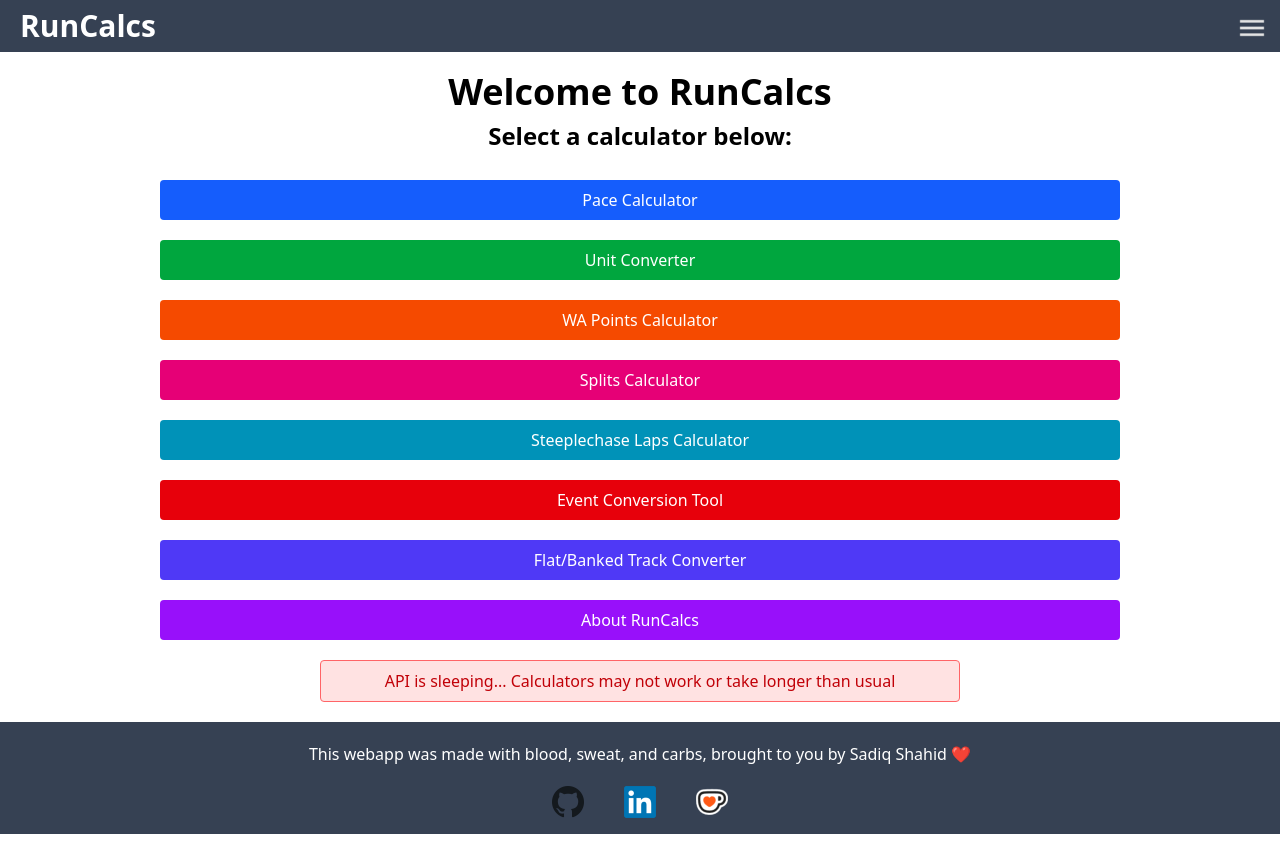
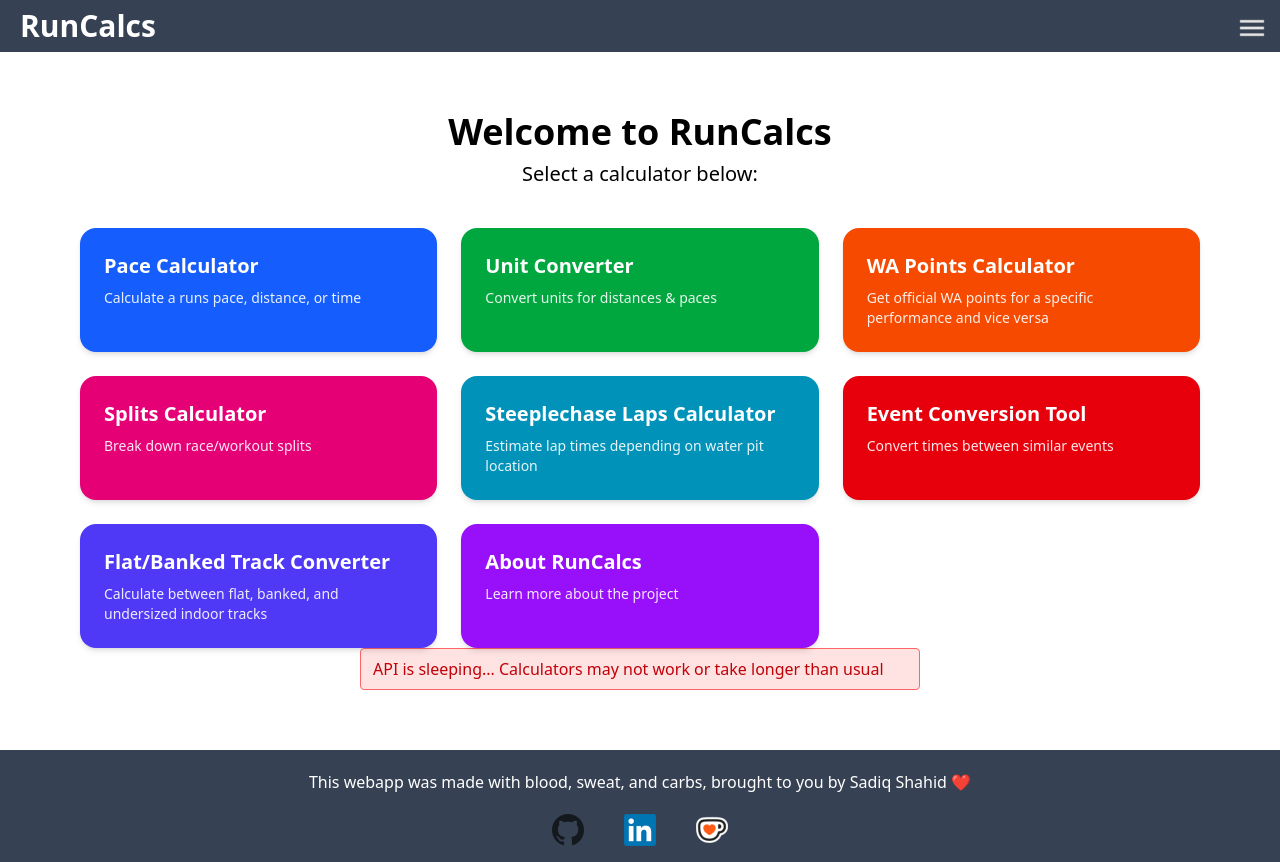
Before and after one commit to Spherical-S/RunCalcs, a React (Vite) app in the folder frontend/: page / in a window 1280 px wide. Before the commit the page ends 834 px from the top, so only its background shows below. Built offline with nearby package versions, Linux system fonts and the light colour scheme; no server answers.

Commit message:
Home page renovation

```diff
--- a/frontend/src/components/HomeNavigationButton.tsx
+++ b/frontend/src/components/HomeNavigationButton.tsx
@@ -2,19 +2,18 @@ import { Link } from "react-router-dom";
 
 type propTypes = {
     label: string,
+    description?: string,
     color: string,
     hoverColor: string,
     redirect: string
 }
 
-export default function({label, color, hoverColor, redirect}: propTypes){
+export default function HomeNavigationButton({label, description, color, hoverColor, redirect}: propTypes){
 
     return(
-        <div>
-            <Link to={redirect} className="">
-                <button className={`w-3/4 px-5 py-2 ${color} text-white rounded cursor-pointer mb-3 ${hoverColor}`}>{label}</button>
-            </Link>
-        </div>
+        <Link to={redirect} className={`rounded-2xl shadow-md p-6 text-white ${color} ${hoverColor} transform transition duration-200 hover:scale-105`}>
+            <h3 className="text-xl font-semibold mb-2">{label}</h3>{description && <p className="text-sm opacity-90">{description}</p>}
+        </Link>
     );
 
 }
--- a/frontend/src/pages/Home.tsx
+++ b/frontend/src/pages/Home.tsx
@@ -22,28 +22,31 @@ export default function Home() {
             });
     }, []);
 
-    return(
+    return (
+        <div className="max-w-6xl mx-auto px-4 py-10">
+            <h1 className="font-sans font-bold text-4xl text-center mb-2">
+                Welcome to RunCalcs
+            </h1>
+            <p className="font-sans font-medium text-xl text-center mb-10">
+                Select a calculator below:
+            </p>
 
-        <div className="flex flex-col gap-2 text-center">
-            <h1 className="font-sans font-bold text-4xl">Welcome to RunCalcs</h1>
-
-            <p className="font-sans font-semibold text-2xl mb-5">Select a calculator below:</p>
-
-            <HomeNavigationButton label="Pace Calculator" color="bg-blue-600" hoverColor="hover:bg-blue-800" redirect="/pace"/>
-            <HomeNavigationButton label="Unit Converter" color="bg-green-600" hoverColor="hover:bg-green-800" redirect="/units"/>
-            <HomeNavigationButton label="WA Points Calculator" color="bg-orange-600" hoverColor="hover:bg-orange-800" redirect="/wa-points"/>
-            <HomeNavigationButton label="Splits Calculator" color="bg-pink-600" hoverColor="hover:bg-pink-800" redirect="/splits"/>
-            <HomeNavigationButton label="Steeplechase Laps Calculator" color="bg-cyan-600" hoverColor="hover:bg-cyan-800" redirect="/steeple-laps"/>
-            <HomeNavigationButton label="Event Conversion Tool" color="bg-red-600" hoverColor="hover:bg-red-800" redirect="/events"/>
-            <HomeNavigationButton label="Flat/Banked Track Converter" color="bg-indigo-600" hoverColor="hover:bg-indigo-800" redirect="/flat-banked-track"/>
-            <HomeNavigationButton label="About RunCalcs" color="bg-purple-600" hoverColor="hover:bg-purple-800" redirect="/about"/>
+            <div className="grid gap-6 sm:grid-cols-2 lg:grid-cols-3">
+                <HomeNavigationButton label="Pace Calculator" description="Calculate a runs pace, distance, or time" color="bg-blue-600" hoverColor="hover:bg-blue-700" redirect="/pace" />
+                <HomeNavigationButton label="Unit Converter" description="Convert units for distances & paces" color="bg-green-600" hoverColor="hover:bg-green-700" redirect="/units" />
+                <HomeNavigationButton label="WA Points Calculator" description="Get official WA points for a specific performance and vice versa" color="bg-orange-600" hoverColor="hover:bg-orange-700" redirect="/wa-points" />
+                <HomeNavigationButton label="Splits Calculator" description="Break down race/workout splits" color="bg-pink-600" hoverColor="hover:bg-pink-700" redirect="/splits" />
+                <HomeNavigationButton label="Steeplechase Laps Calculator" description="Estimate lap times depending on water pit location" color="bg-cyan-600" hoverColor="hover:bg-cyan-700" redirect="/steeple-laps" />
+                <HomeNavigationButton label="Event Conversion Tool" description="Convert times between similar events" color="bg-red-600" hoverColor="hover:bg-red-700" redirect="/events" />
+                <HomeNavigationButton label="Flat/Banked Track Converter" description="Calculate between flat, banked, and undersized indoor tracks" color="bg-indigo-600" hoverColor="hover:bg-indigo-700" redirect="/flat-banked-track" />
+                <HomeNavigationButton label="About RunCalcs" description="Learn more about the project" color="bg-purple-600" hoverColor="hover:bg-purple-700" redirect="/about" />
+            </div>
 
             {errorMessage && (
                 <div className="w-1/2 bg-red-100 border border-red-400 text-red-700 px-3 py-2 rounded mx-auto">{errorMessage}</div>
             )}
 
         </div>
-
     );
 
 }
```
